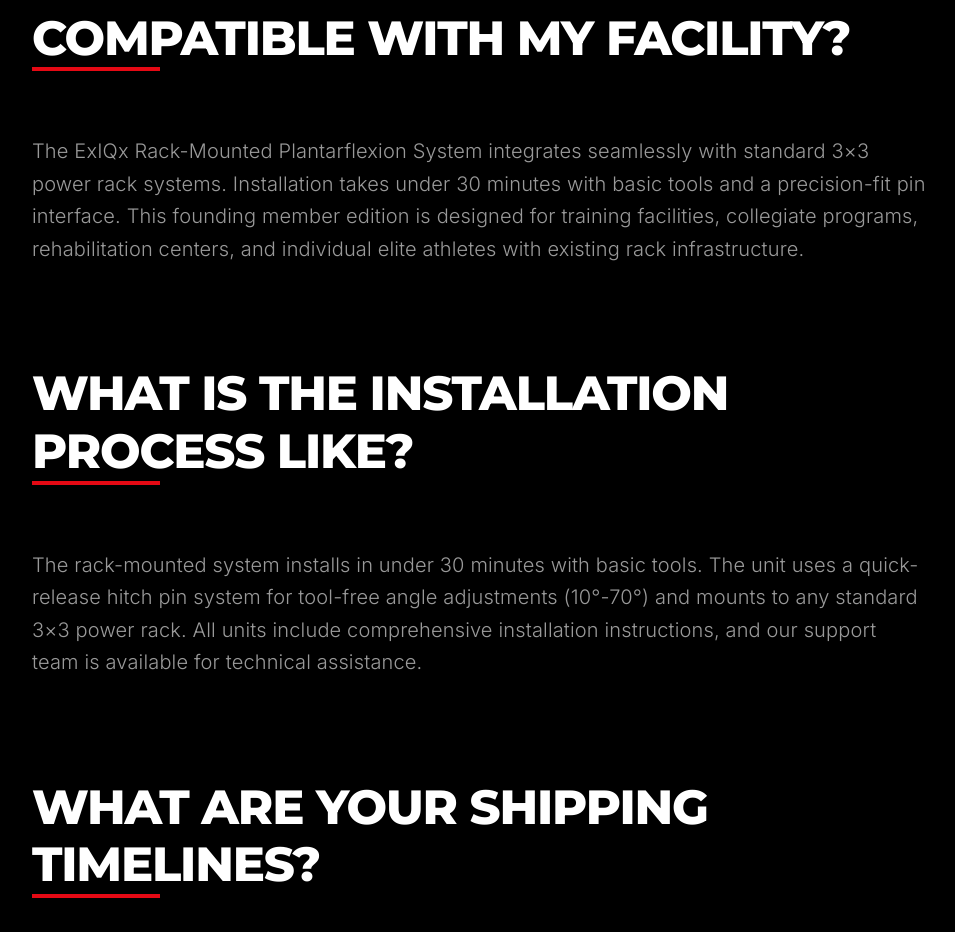
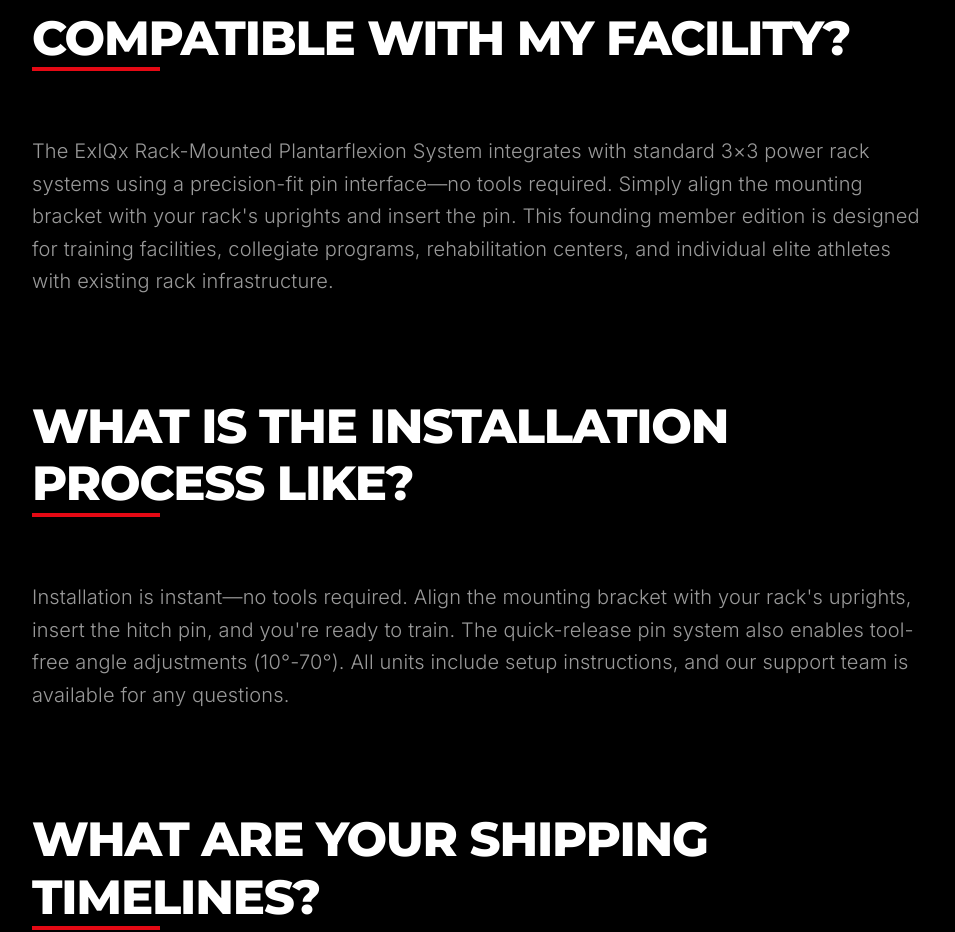
Before and after one commit to infinityspine/exiqx-website, a Next.js app: page /faq in a window 1280 px wide. Shown: the part 982-1914 px from the top of the page, without its empty margins (160-1115 px from the left). Built offline with nearby package versions, Linux system fonts and the light colour scheme.

Commit message:
🕒 Auto-commit: 2026-01-07 15:03:24

```diff
--- a/app/faq/page.tsx
+++ b/app/faq/page.tsx
@@ -33,7 +33,7 @@ export default function FAQPage() {
           </h2>
           <div className="w-32 h-[4px] bg-[#e50914] mb-16"></div>
           <p className="text-lg md:text-xl text-gray-300 font-light leading-relaxed" style={{ marginBottom: '100px' }}>
-            The ExIQx Rack-Mounted Plantarflexion System integrates seamlessly with standard 3×3 power rack systems. Installation takes under 30 minutes with basic tools and a precision-fit pin interface. This founding member edition is designed for training facilities, collegiate programs, rehabilitation centers, and individual elite athletes with existing rack infrastructure.
+            The ExIQx Rack-Mounted Plantarflexion System integrates with standard 3×3 power rack systems using a precision-fit pin interface—no tools required. Simply align the mounting bracket with your rack's uprights and insert the pin. This founding member edition is designed for training facilities, collegiate programs, rehabilitation centers, and individual elite athletes with existing rack infrastructure.
           </p>
 
           <h2 className="text-5xl font-extrabold uppercase tracking-tight mb-6 text-white">
@@ -41,7 +41,7 @@ export default function FAQPage() {
           </h2>
           <div className="w-32 h-[4px] bg-[#e50914] mb-16"></div>
           <p className="text-lg md:text-xl text-gray-300 font-light leading-relaxed" style={{ marginBottom: '100px' }}>
-            The rack-mounted system installs in under 30 minutes with basic tools. The unit uses a quick-release hitch pin system for tool-free angle adjustments (10°-70°) and mounts to any standard 3×3 power rack. All units include comprehensive installation instructions, and our support team is available for technical assistance.
+            Installation is instant—no tools required. Align the mounting bracket with your rack's uprights, insert the hitch pin, and you're ready to train. The quick-release pin system also enables tool-free angle adjustments (10°-70°). All units include setup instructions, and our support team is available for any questions.
           </p>
 
           <h2 className="text-5xl font-extrabold uppercase tracking-tight mb-6 text-white">
```
